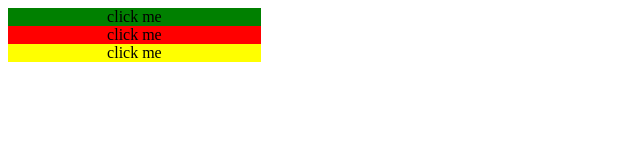
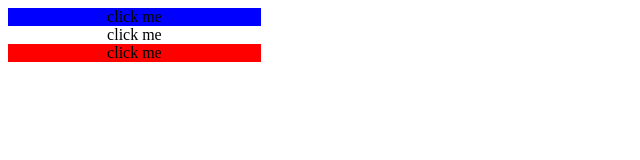
Before and after one commit to kwenkamyemgai/3-button, a plain HTML site: page index.html in a window 1280 px wide. Shown: the whole page, without its empty margins (0-640 px from the left). Drawn offline with Linux system fonts and the light colour scheme.

Commit message:
change color

```diff
--- a/styles/style.css
+++ b/styles/style.css
@@ -5,13 +5,13 @@ body{
 
 .btn1 {
     width: 20%;
-    background-color: green;
+    background-color: blue;
 }
 .btn2 {
     width: 20%;
-    background-color: red;
+    background-color: white;
 }
 .btn3 {
     width: 20%;
-    background-color: yellow;
+    background-color: red;
 }
```
